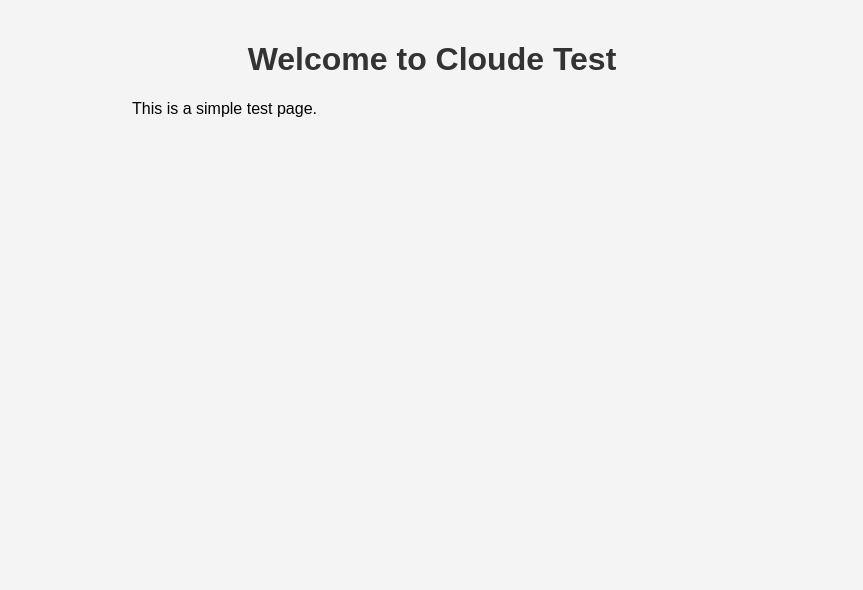
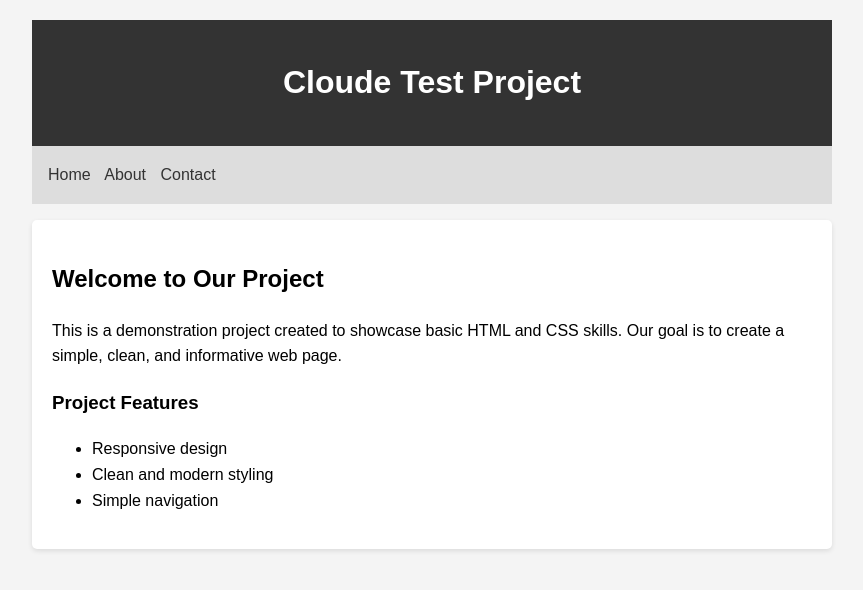
Before and after one commit to abudayyehabood/cloude-test, a plain HTML site: page index.html in a window 1280 px wide. Shown: the whole page, without its empty margins (208-1071 px from the left). Drawn offline with Linux system fonts and the light colour scheme.

Commit message:
Add more content and improve styling

```diff
--- a/index.html
+++ b/index.html
@@ -2,23 +2,61 @@
 <html lang="en">
 <head>
     <meta charset="UTF-8">
-    <title>Cloude Test Page</title>
+    <title>Cloude Test Project</title>
     <style>
         body {
             font-family: Arial, sans-serif;
-            max-width: 600px;
+            max-width: 800px;
             margin: 0 auto;
             padding: 20px;
             background-color: #f4f4f4;
+            line-height: 1.6;
         }
-        h1 {
+        header {
+            background-color: #333;
+            color: white;
+            text-align: center;
+            padding: 1rem;
+        }
+        nav {
+            background-color: #ddd;
+            padding: 1rem;
+            margin-bottom: 1rem;
+        }
+        nav a {
+            margin-right: 10px;
             color: #333;
-            text-align: center;
+            text-decoration: none;
+        }
+        .content {
+            background-color: white;
+            padding: 20px;
+            border-radius: 5px;
+            box-shadow: 0 2px 5px rgba(0,0,0,0.1);
         }
     </style>
 </head>
 <body>
-    <h1>Welcome to Cloude Test</h1>
-    <p>This is a simple test page.</p>
+    <header>
+        <h1>Cloude Test Project</h1>
+    </header>
+
+    <nav>
+        <a href="#home">Home</a>
+        <a href="#about">About</a>
+        <a href="#contact">Contact</a>
+    </nav>
+
+    <div class="content">
+        <h2>Welcome to Our Project</h2>
+        <p>This is a demonstration project created to showcase basic HTML and CSS skills. Our goal is to create a simple, clean, and informative web page.</p>
+
+        <h3>Project Features</h3>
+        <ul>
+            <li>Responsive design</li>
+            <li>Clean and modern styling</li>
+            <li>Simple navigation</li>
+        </ul>
+    </div>
 </body>
 </html>
```
